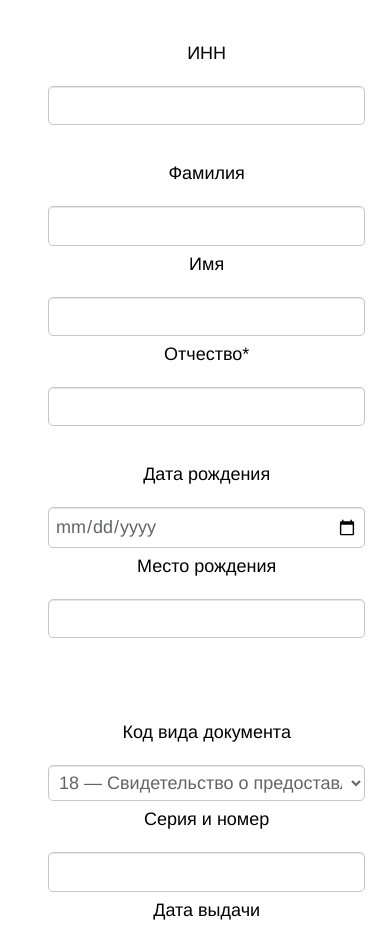
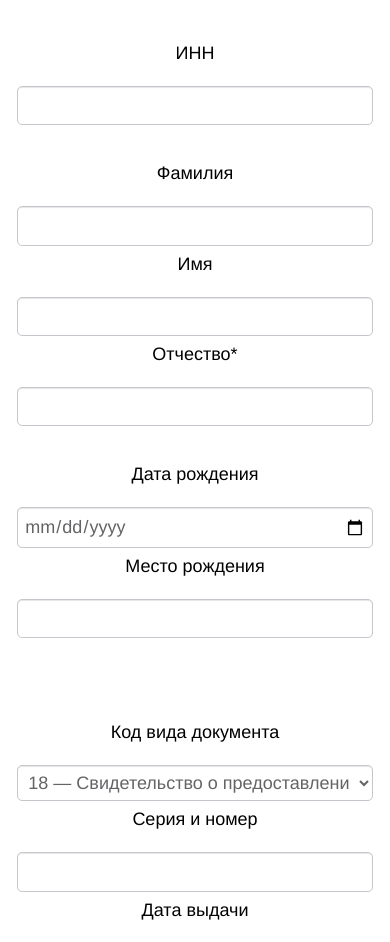
Before and after one commit to DoperPro/DoperPro.github.io, a plain HTML site: page index.html in a window 390 px wide. Shown: the part 121-1063 px from the top of the page. Drawn offline with Linux system fonts and the light colour scheme.

Commit message:
css correct

```diff
--- a/style.css
+++ b/style.css
@@ -20,6 +20,9 @@ form{
 }
 li {
     list-style-type: none;
+}
+ul{
+  padding: 0;
 }
 input {
   border-radius: 5px;
@@ -208,12 +211,11 @@ tr:nth-child(even) {
   text-align: center;
   align-self: center;
   align-content: center;
-  margin: 0;
-  margin-bottom: 30px;
+  margin: 0 auto 30px;
   }
   .surname{
   width: 95%;
-  margin-bottom: 30px;
+  margin: 0 auto 30px;
   display: flex;
   flex-direction: column;
   text-align: center;
@@ -227,6 +229,7 @@ tr:nth-child(even) {
   text-align: center;
   align-self: center;
   align-content: center;
+  margin: 0 auto;
   }
   .series_number{
   width: 95%;
@@ -235,7 +238,7 @@ tr:nth-child(even) {
   text-align: center;
   align-self: center;
   align-content: center;
-  margin: 0;
+  margin: 0 auto;
   }
   #location{
   width: 100%;
@@ -247,7 +250,7 @@ tr:nth-child(even) {
   text-align: center;
   align-self: center;
   align-content: center;
-  margin: 0;
+  margin: 0 auto;
   }
   #issued_by{
   width: 100%;
@@ -259,7 +262,7 @@ tr:nth-child(even) {
   text-align: center;
   align-self: center;
   align-content: center;
-  margin: 0;
+  margin: 0 auto;
   }
   .taxpayer1{
   width: 95%;
@@ -268,7 +271,7 @@ tr:nth-child(even) {
   text-align: center;
   align-self: center;
   align-content: center;
-  margin: 0;
+  margin: 0 auto;
   margin-bottom: 30px;
   }
   .phone{
@@ -278,7 +281,7 @@ tr:nth-child(even) {
   text-align: center;
   align-self: center;
   align-content: center;
-  margin: 0;
+  margin: 0 auto;
   }
   .ENN_2{
   width: 95%;
```
